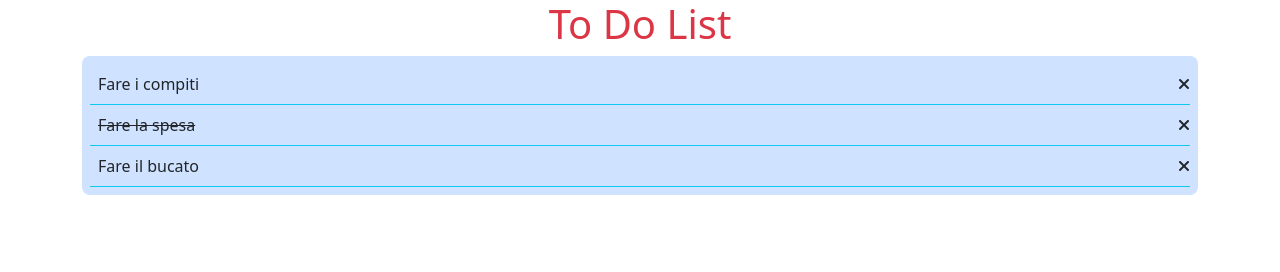
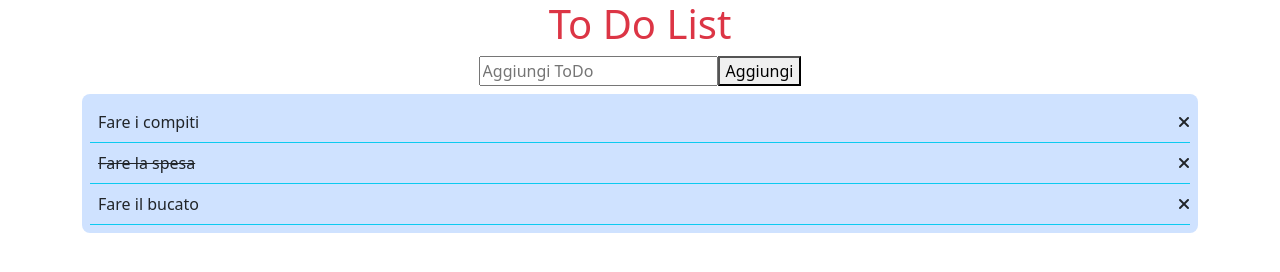
Before and after one commit to Elisabetta01/vue-todolist, a plain HTML site: page index.html in a window 1280 px wide. Drawn offline with nearby package versions, Linux system fonts and the light colour scheme.

Commit message:
milestone 3

```diff
--- a/assets/main.js
+++ b/assets/main.js
@@ -17,6 +17,7 @@ Predisporre un campo di input testuale e un pulsante "aggiungi": cliccando sul p
 Bonus:
 1- oltre al click sul pulsante, intercettare anche il tasto ENTER per aggiungere il todo alla lista
 2- cliccando sul testo dell'item, invertire il valore della proprietà done del todo corrispondente (se done era uguale a false, impostare true e viceversa)*/
+
 const { createApp } = Vue
 
 createApp({
@@ -42,9 +43,23 @@ createApp({
      }
     },
 
+    created() {
+
+    },
+
     methods: {
      cancellaTodo(i){
           this.todos.splice( i, 1 )
+     },
+
+     creaTodo(){
+          if(this.testoInput != ''){
+               this.todos.unshift({
+                    text: this.testoInput,
+                    done: false
+               })
+               this.testoInput = ''
+          }
      }
 
     }
--- a/index.html
+++ b/index.html
@@ -15,6 +15,11 @@
           <div class="container text-center">
                <h1 class="text-danger">To Do List</h1>
 
+               <div class="m-2">
+                    <input type="text" placeholder="Aggiungi ToDo" v-model="testoInput" >
+                    <button @click="creaTodo">Aggiungi</button>
+               </div>
+
                <div class="bg-primary-subtle rounded-3 p-2">
 
                     <div v-for="(element, index) in todos" :key="index"
@@ -25,6 +30,7 @@
                          </p>
                          <i class="fa-solid fa-xmark" @click="cancellaTodo(index)"></i>
                     </div>
+
                </div>
 
           </div>
```
